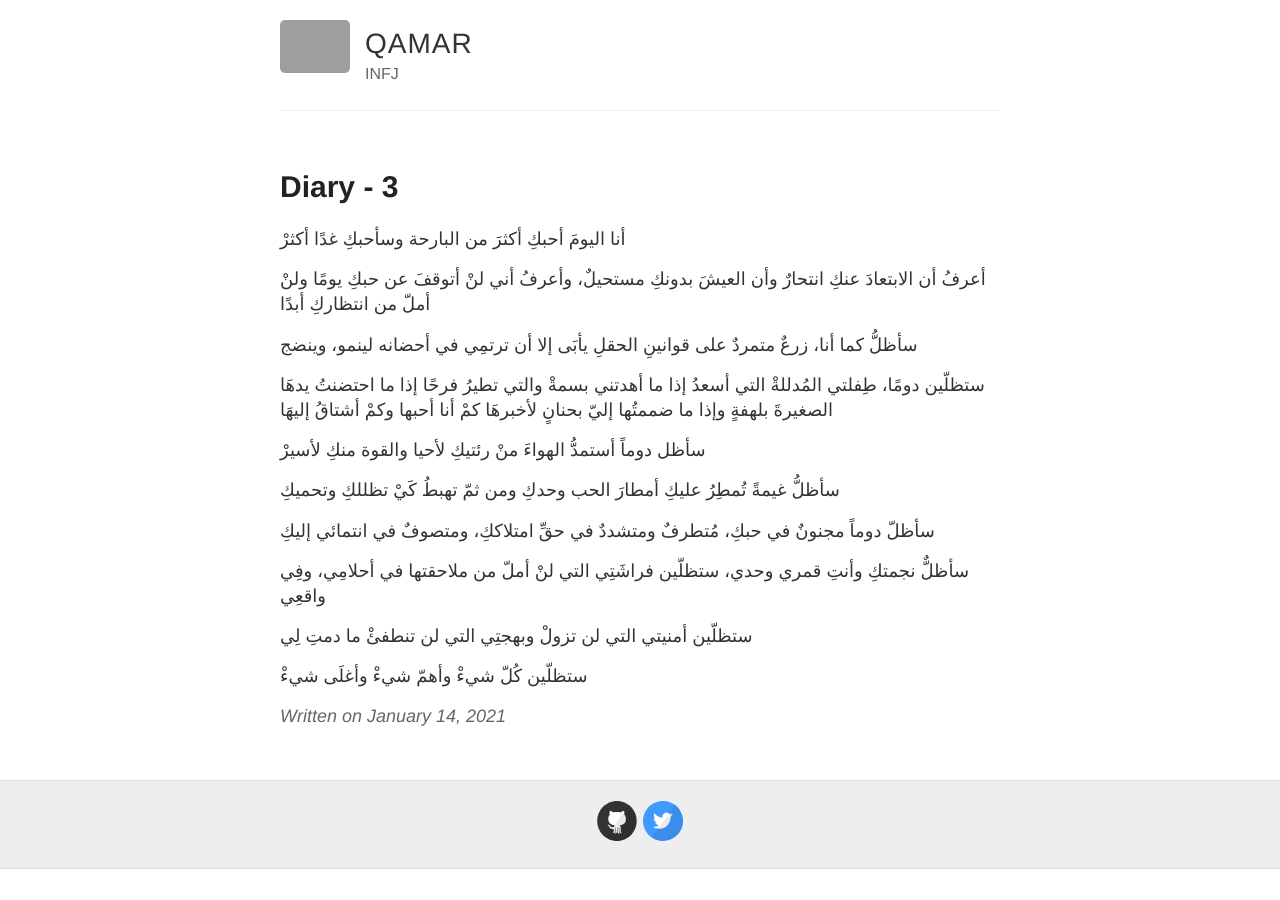
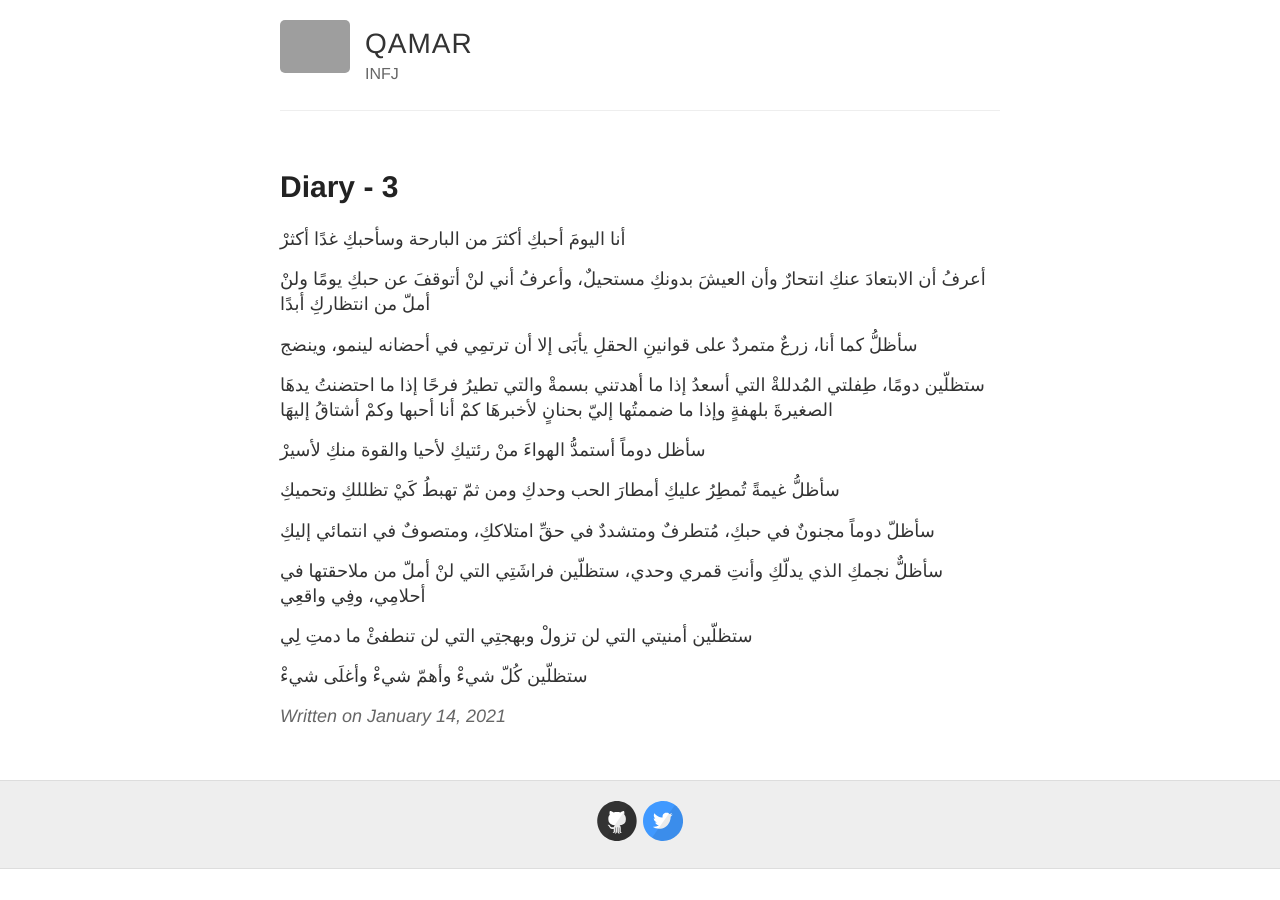
Before and after one commit to aelasr/aelasr.github.io, a Jekyll site: the page built from _posts/2021-01-14-diary-03.md, in a window 1280 px wide. Built offline with Jekyll 4.4.1, drawn with Linux system fonts in a browser that asks for light colours; grey boxes are pictures that could not be loaded.

Commit message:
Update 2021-01-14-diary-03.md

```diff
--- a/_posts/2021-01-14-diary-03.md
+++ b/_posts/2021-01-14-diary-03.md
@@ -17,7 +17,7 @@ title: Diary - 3
 
 سأظلّ دوماً مجنونٌ في حبكِ، مُتطرفٌ ومتشددٌ في حقِّ امتلاككِ، ومتصوفٌ في انتمائي إليكِ
 
-سأظلٌّ نجمتكِ وأنتِ قمري وحدي، ستظلّين فراشَتِي التي لنْ أملّ من ملاحقتها في أحلامِي، وفِي واقعِي
+سأظلٌّ نجمكِ الذي يدلّكِ وأنتِ قمري وحدي، ستظلّين فراشَتِي التي لنْ أملّ من ملاحقتها في أحلامِي، وفِي واقعِي
 
 ستظلّين أمنيتي التي لن تزولْ وبهجتِي التي لن تنطفئْ ما دمتِ لِي
 
```
